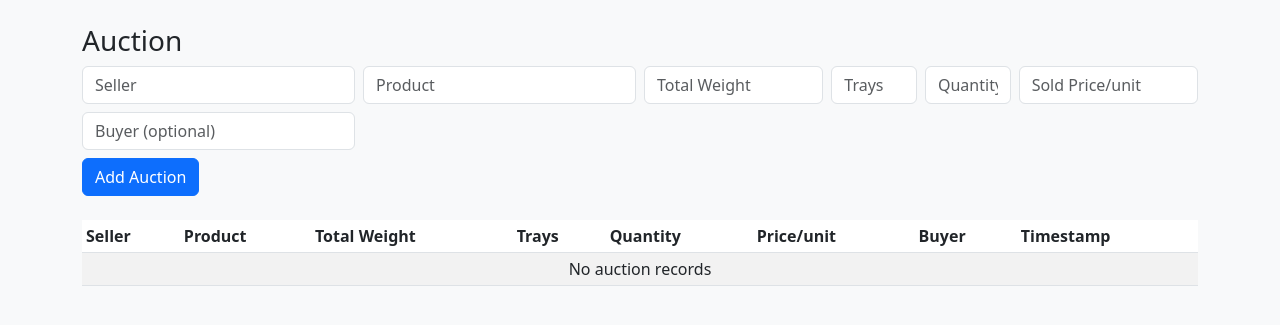
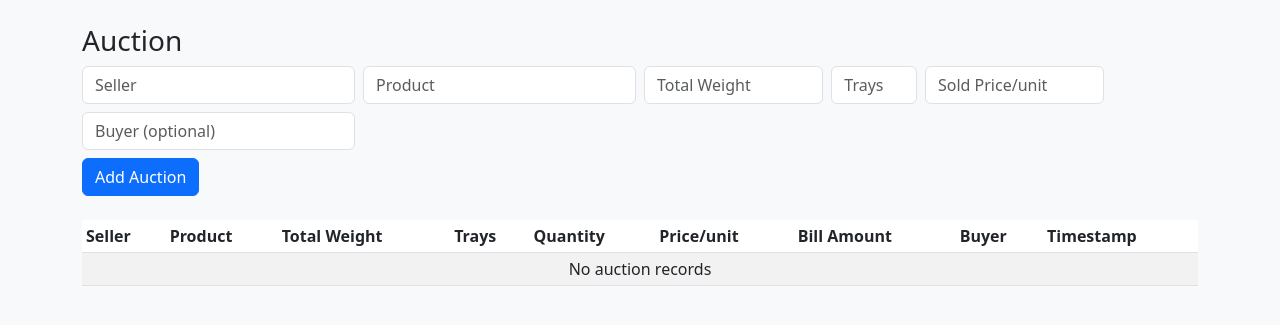
Before and after one commit to Abinesh-ss/V.V_FRUITS, a Flask app: page /auction in a window 1280 px wide. Shown: the part 56-381 px from the top of the page. Run offline with Flask 3, Linux system fonts and the light colour scheme.

Commit message:
Update auction.html

```diff
--- a/templates/auction.html
+++ b/templates/auction.html
@@ -3,20 +3,42 @@
 <h3>Auction</h3>
 
 <form method="POST" action="{{ url_for('add_auction') }}" class="row g-2 mb-4">
-  <div class="col-md-3"><input class="form-control" name="seller" placeholder="Seller" required></div>
-  <div class="col-md-3"><input class="form-control" name="product" placeholder="Product" required></div>
-  <div class="col-md-2"><input step="0.01" class="form-control" name="total_weight" placeholder="Total Weight" required></div>
-  <div class="col-md-1"><input type="number" class="form-control" name="no_of_trays" placeholder="Trays" required></div>
-  <div class="col-md-1"><input step="0.01" class="form-control" name="quantity" placeholder="Quantity" required></div>
-  <div class="col-md-2"><input step="0.01" class="form-control" name="sold_price_per_unit" placeholder="Sold Price/unit" required></div>
-  <div class="col-md-3"><input class="form-control" name="buyer_name" placeholder="Buyer (optional)"></div>
-  <div class="col-12 mt-2"><button class="btn btn-primary" type="submit">Add Auction</button></div>
+  <div class="col-md-3">
+    <input class="form-control" name="seller" placeholder="Seller" required>
+  </div>
+  <div class="col-md-3">
+    <input class="form-control" name="product" placeholder="Product" required>
+  </div>
+  <div class="col-md-2">
+    <input step="0.01" class="form-control" name="total_weight" placeholder="Total Weight" required>
+  </div>
+  <div class="col-md-1">
+    <input type="number" class="form-control" name="no_of_trays" placeholder="Trays" required>
+  </div>
+  <!-- 🔹 Removed manual quantity input -->
+  <div class="col-md-2">
+    <input step="0.01" class="form-control" name="sold_price_per_unit" placeholder="Sold Price/unit" required>
+  </div>
+  <div class="col-md-3">
+    <input class="form-control" name="buyer_name" placeholder="Buyer (optional)">
+  </div>
+  <div class="col-12 mt-2">
+    <button class="btn btn-primary" type="submit">Add Auction</button>
+  </div>
 </form>
 
 <table class="table table-sm table-striped">
   <thead>
     <tr>
-      <th>Seller</th><th>Product</th><th>Total Weight</th><th>Trays</th><th>Quantity</th><th>Price/unit</th><th>Buyer</th><th>Timestamp</th>
+      <th>Seller</th>
+      <th>Product</th>
+      <th>Total Weight</th>
+      <th>Trays</th>
+      <th>Quantity</th>
+      <th>Price/unit</th>
+      <th>Bill Amount</th>
+      <th>Buyer</th>
+      <th>Timestamp</th>
     </tr>
   </thead>
   <tbody>
@@ -26,13 +48,16 @@
         <td>{{ row.product }}</td>
         <td>{{ row.total_weight }}</td>
         <td>{{ row.no_of_trays }}</td>
-        <td>{{ row.quantity }}</td>
+        <!-- 🔹 Auto-calculated quantity -->
+        <td>{{ row.total_weight - (2 * row.no_of_trays) }}</td>
         <td>{{ row.sold_price_per_unit }}</td>
+        <!-- 🔹 Bill amount -->
+        <td>{{ (row.total_weight - (2 * row.no_of_trays)) * row.sold_price_per_unit }}</td>
         <td>{{ row.buyer_name or '-' }}</td>
         <td>{{ row.timestamp.strftime('%Y-%m-%d %H:%M:%S') if row.timestamp else '-' }}</td>
       </tr>
     {% else %}
-      <tr><td colspan="8" class="text-center">No auction records</td></tr>
+      <tr><td colspan="9" class="text-center">No auction records</td></tr>
     {% endfor %}
   </tbody>
 </table>
```
